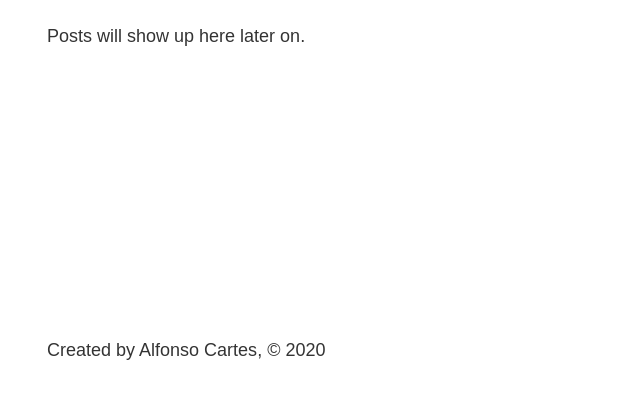
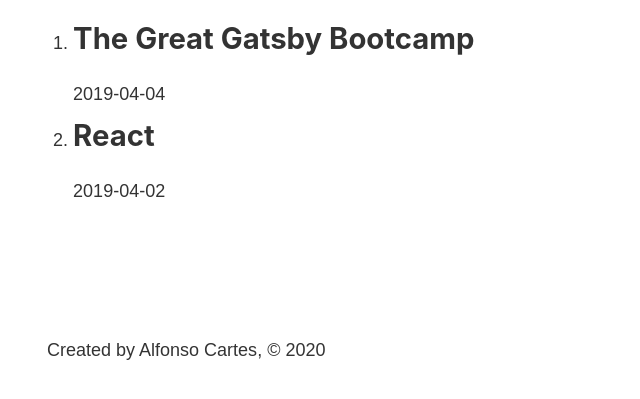
Before and after one commit to alfonsocartes/gatsby-bootcamp, a Gatsby site: page /blog in a window 1280 px wide. Shown: the part 393-792 px from the top of the page, without its empty margins (236-876 px from the left). Built offline with nearby package versions, Linux system fonts and the light colour scheme; Gatsby itself is replaced by a stand-in of ours.

Commit message:
Fetch posts data and rendered in blog component

```diff
--- a/src/pages/blog.js
+++ b/src/pages/blog.js
@@ -1,11 +1,36 @@
 import React from "react"
 import Layout from "../components/layout.js"
+import { graphql, useStaticQuery } from "gatsby"
 
 const BlogPage = () => {
+  const data = useStaticQuery(graphql`
+    query {
+      allMarkdownRemark {
+        edges {
+          node {
+            frontmatter {
+              title
+              date
+            }
+          }
+        }
+      }
+    }
+  `)
+
   return (
     <Layout>
       <h1>Blog</h1>
-      <p>Posts will show up here later on.</p>
+      <ol>
+        {data.allMarkdownRemark.edges.map(edge => {
+          return (
+            <li>
+              <h2>{edge.node.frontmatter.title}</h2>
+              <p>{edge.node.frontmatter.date}</p>
+            </li>
+          )
+        })}
+      </ol>
     </Layout>
   )
 }
```
